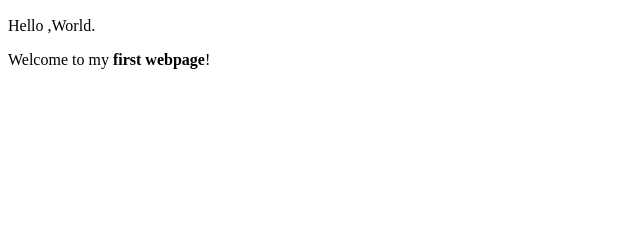
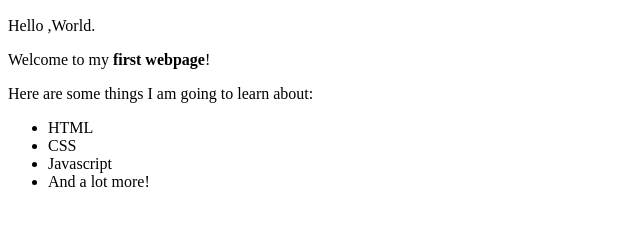
Before and after one commit to CareyFrancis/first-webpage, a plain HTML site: page my-first-webpage.html in a window 1280 px wide. Shown: the part 110-336 px from the top of the page, without its empty margins (0-640 px from the left). Drawn offline with Linux system fonts and the light colour scheme.

Commit message:
adds list elements

```diff
--- a/my-first-webpage.html
+++ b/my-first-webpage.html
@@ -8,5 +8,13 @@
   <h2>Written with very little guidance from Moringa School</h2>
   <p>Hello ,World.</p>
   <p>Welcome to my<strong> first webpage</strong>!</p>
+
+  <p>Here are some things I am going to learn about:</p>
+  <ul>
+    <li>HTML</li>
+    <li>CSS</li>
+    <li>Javascript</li>
+    <li>And a lot more!</li>
+  </ul>
 </body>
 </html>
```
